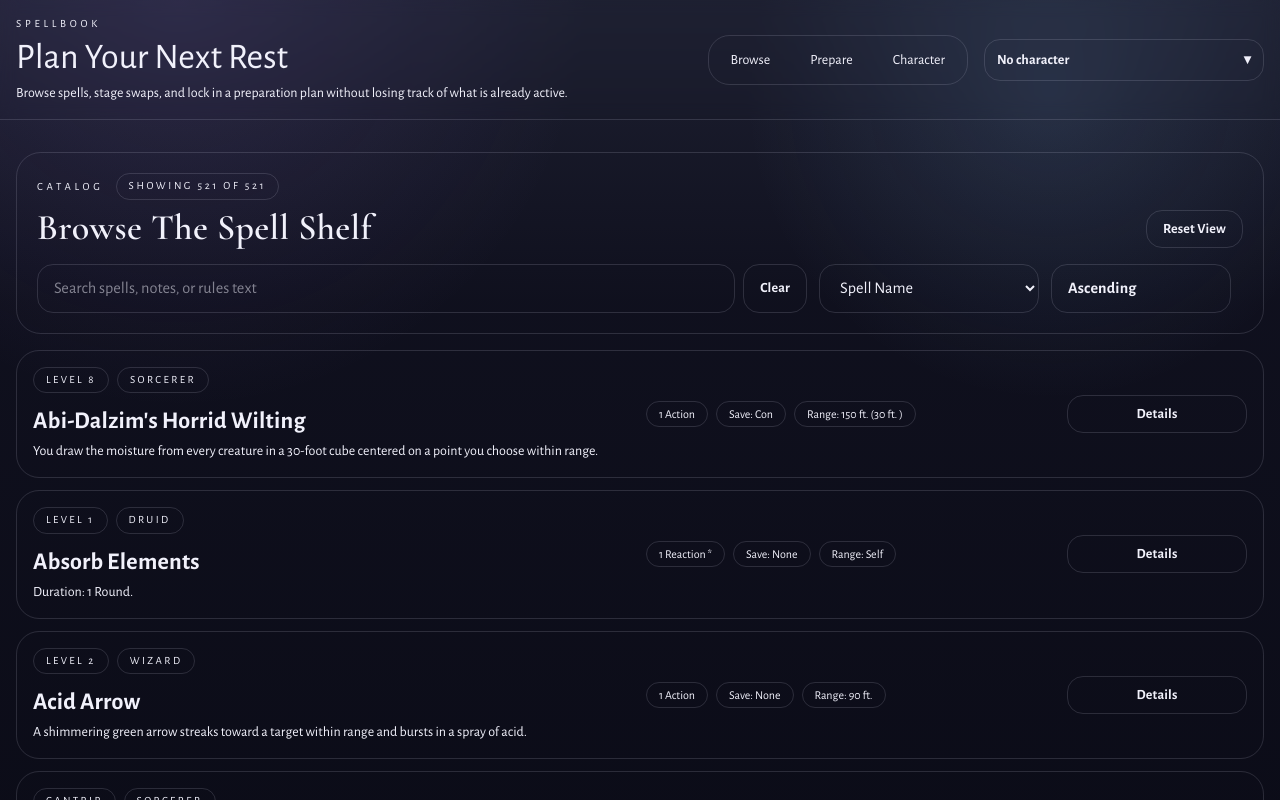
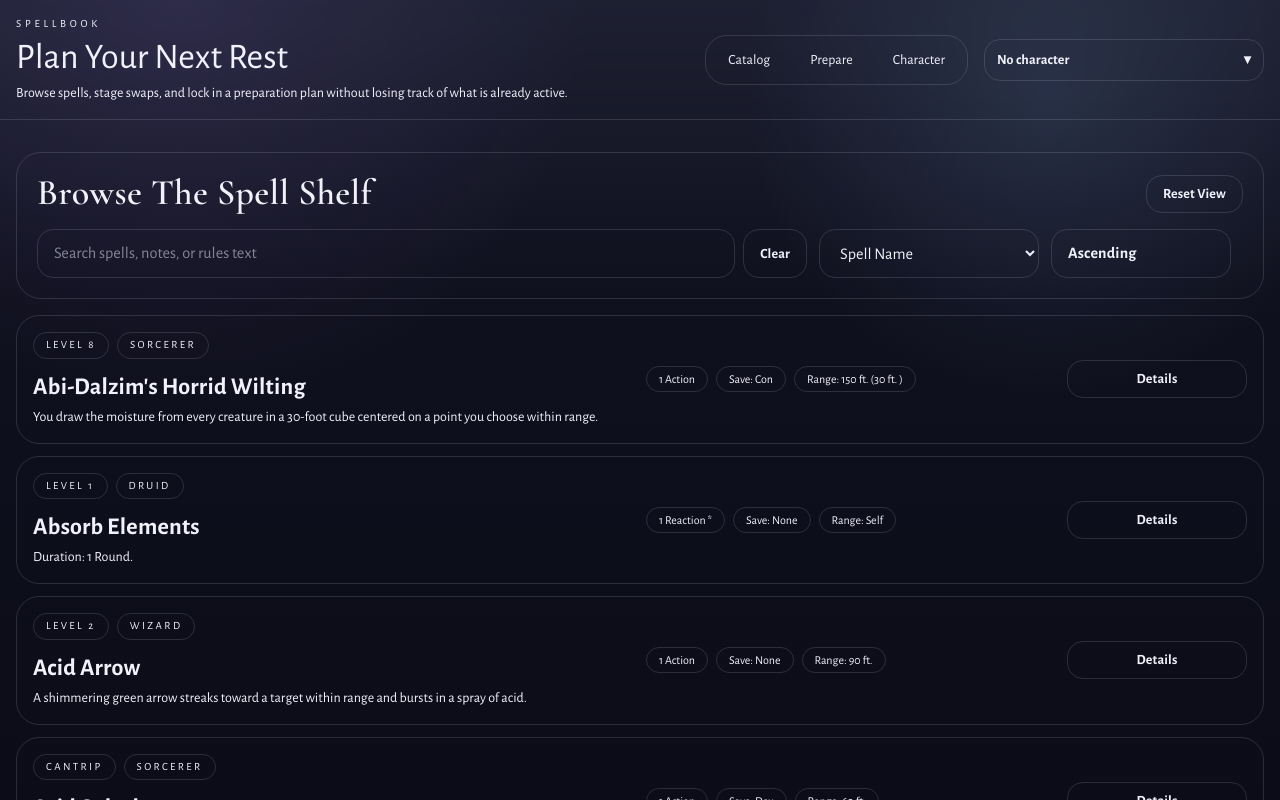
Before and after one commit to ABZerra/spellbook-v2, a React (Vite) app in the folder apps/web/: page /catalog in a window 1280 px wide. Shown: the top 800 px of the page. Built offline with nearby package versions, Linux system fonts and the light colour scheme.

Commit message:
feat: rename nav to Catalog and remove header label

```diff
--- a/apps/web/src/app/components/AppShell.tsx
+++ b/apps/web/src/app/components/AppShell.tsx
@@ -44,7 +44,7 @@ export function AppShell({ children }: AppShellProps) {
                 to="/catalog"
                 className={({ isActive }) => `rounded-xl px-4 py-2 text-sm transition-colors ${isActive ? 'bg-moon-paper text-moon-ink shadow-insetPaper' : 'text-text-muted hover:bg-bg-2 hover:text-text'}`}
               >
-                Browse
+                Catalog
               </NavLink>
               <NavLink
                 to="/prepare"
--- a/apps/web/src/app/pages/CatalogPage.tsx
+++ b/apps/web/src/app/pages/CatalogPage.tsx
@@ -152,12 +152,6 @@ export function CatalogPage() {
       <section className="rounded-[1.55rem] border border-border-dark bg-bg-1/92 p-4 md:p-5">
         <div className="flex flex-col gap-4 xl:flex-row xl:items-end xl:justify-between">
           <div className="space-y-2">
-            <div className="flex flex-wrap items-center gap-3">
-              <p className="text-[11px] uppercase tracking-[0.34em] text-text-dim">Catalog</p>
-              <span className="rounded-full border border-border-dark bg-bg px-3 py-1 text-[11px] uppercase tracking-[0.24em] text-text-muted">
-                Showing {rows.length} of {spells.length}
-              </span>
-            </div>
             <h1 className="font-display text-3xl text-text md:text-4xl">Browse The Spell Shelf</h1>
           </div>
 
```
